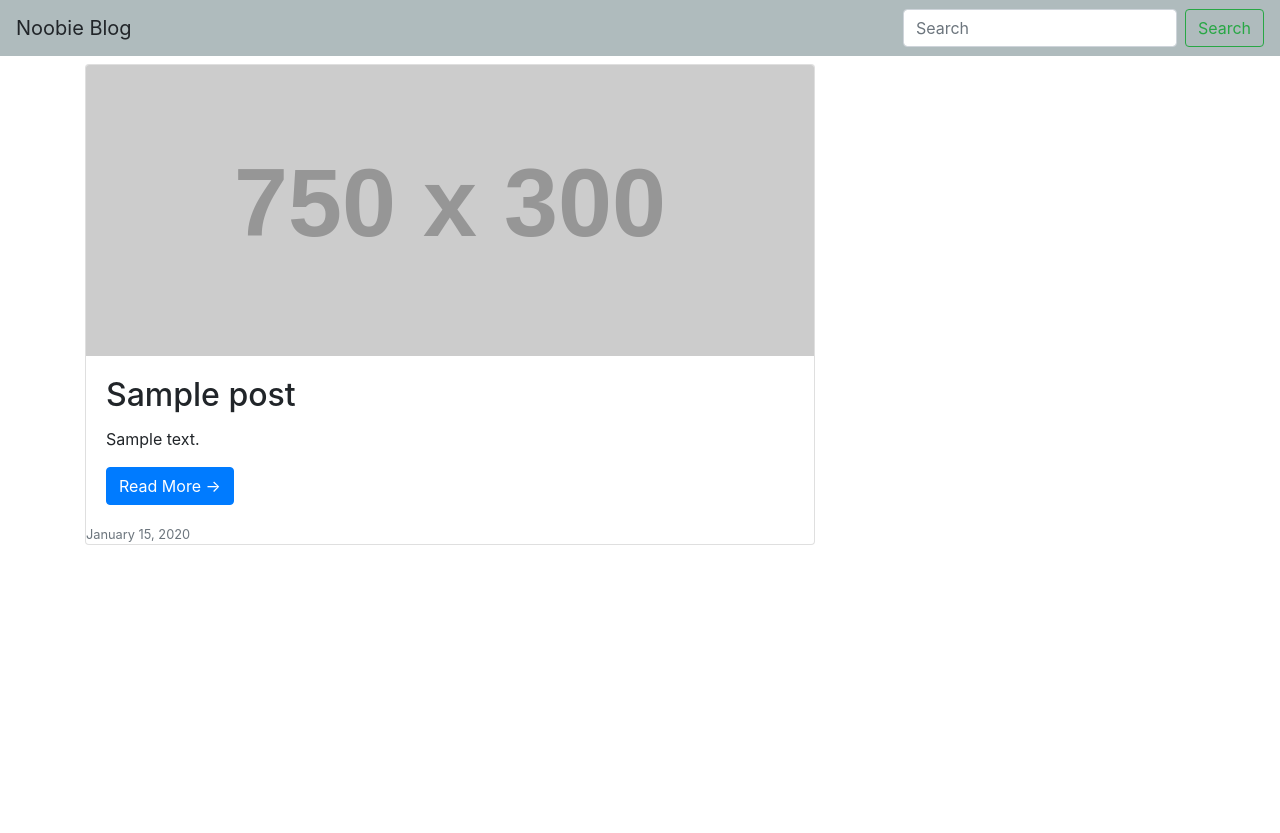
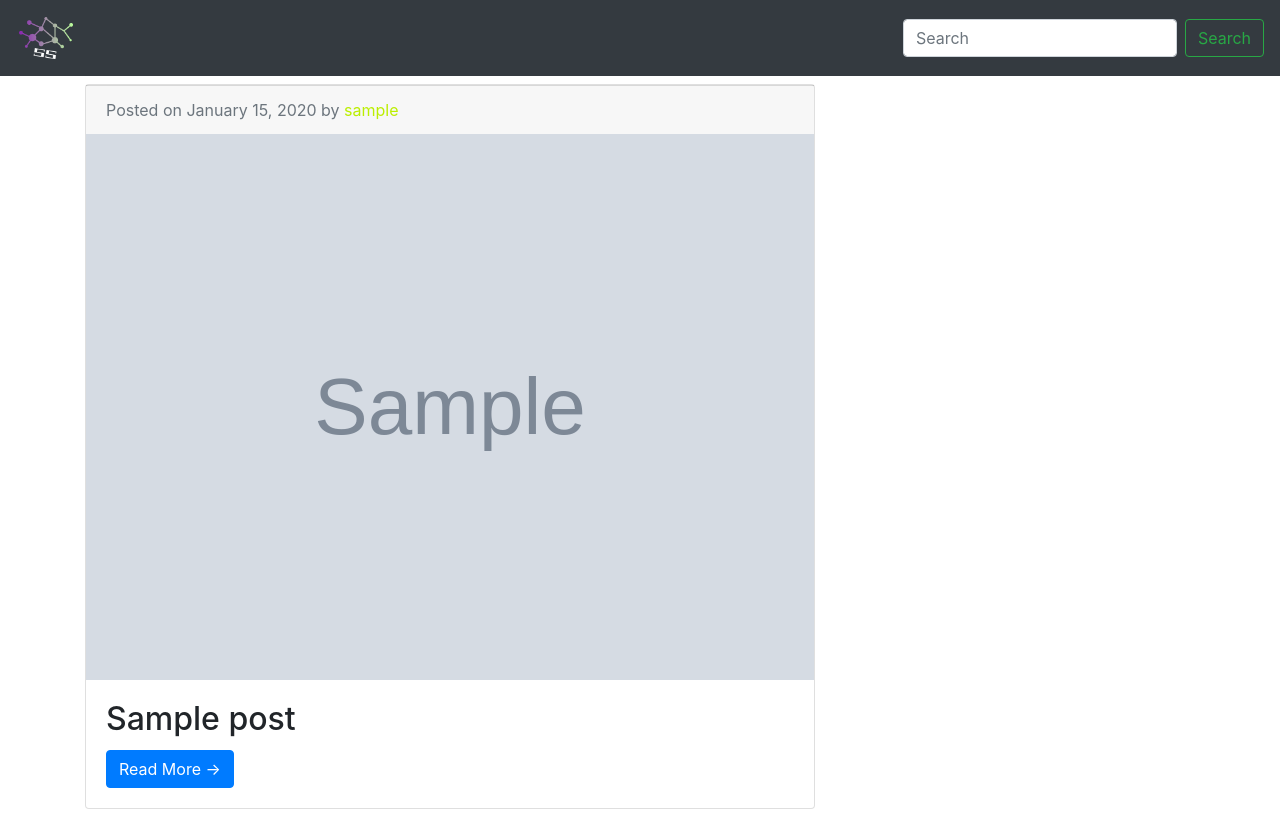
Before and after one commit to sunilRF9/Blog, a Django app: page / in a window 1280 px wide. Before the commit the page ends 545 px from the top, so only its background shows below. Run offline with Django 3.2, Linux system fonts and the light colour scheme; tables that the repository leaves empty hold one stand-in row (values such as "Sample post"); grey boxes marked "Sample" are stand-in pictures; grey boxes labelled with a size stand in for pictures from a placeholder-image service; some libraries are stand-ins or nearby versions.

Commit message:
index page and image rendering completed

```diff
--- a/blog/urls.py
+++ b/blog/urls.py
@@ -1,7 +1,10 @@
 from django.contrib import admin
 from django.urls import path, include
+from django.conf.urls.static import static
+from django.conf import settings
 
 urlpatterns = [
     path('admin/', admin.site.urls),
     path('', include('posts.urls')),
 ]
+urlpatterns += static(settings.MEDIA_URL, document_root=settings.MEDIA_ROOT)
--- a/posts/models.py
+++ b/posts/models.py
@@ -10,6 +10,7 @@ class Post(models.Model):
     title = models.CharField(max_length=50)
     content = models.TextField()
     date_posted = models.DateTimeField(default=timezone.now)
+    image = models.ImageField(null=True, blank=True)
     TAGS = [
     ('FB', 'Football'),
     ('RD', 'Rides'),
@@ -22,3 +23,11 @@ class Post(models.Model):
 
     def __str__(self):
         return f'{self.title} written by {self.author.username}'
+
+    @property
+    def imageURL(self):
+        try:
+            url = self.image.url
+        except:
+            url = ''
+        return url
--- a/posts/templates/posts/base.html
+++ b/posts/templates/posts/base.html
@@ -1,4 +1,5 @@
 <!doctype html>
+{% load static %}
 <html lang="en">
   <head>
     <!-- Required meta tags -->
@@ -8,8 +9,10 @@
     <!-- Bootstrap CSS -->
     <link rel="stylesheet" href="https://maxcdn.bootstrapcdn.com/bootstrap/4.0.0/css/bootstrap.min.css" integrity="sha384-Gn5384xqQ1aoWXA+058RXPxPg6fy4IWvTNh0E263XmFcJlSAwiGgFAW/dAiS6JXm" crossorigin="anonymous">
 
-	<nav class="navbar navbar-light" style="background-color: #afbbbd;">
-	  <a class="navbar-brand">Noobie Blog</a>
+	<link rel="stylesheet" type="text/css" href="{% static 'css/main.css' %}">
+	<nav class="navbar navbar-dark bg-dark" >
+
+	  <a href="{% url 'home' %}"><img src="{% static 'images/logo.png' %}" style="width:60px;"></a>
 	  <form class="form-inline">
 	    <input class="form-control mr-sm-2" type="search" placeholder="Search" aria-label="Search">
 	    <button class="btn btn-outline-success my-2 my-sm-0" type="submit">Search</button>
--- a/posts/templates/posts/posts.html
+++ b/posts/templates/posts/posts.html
@@ -1,4 +1,5 @@
 {% extends 'posts/base.html' %}
+{% load static %}
 {% block content %}
   <!-- Page Content -->
   {% for p in post %}
@@ -12,14 +13,14 @@
 
         <!-- Blog Post -->
         <div class="card mb-4">
-          <img class="card-img-top" src="http://placehold.it/750x300" alt="Card image cap">
+<div class="card-footer text-muted">Posted on {{ p.date_posted | date:"F d, Y" }} by<span style="color: #be0;"> {{ p.author }}</span></div>
+		<img class="thumbnail" src="{{MEDIA_URL}} {{ p.imageURL }}">
           <div class="card-body">
 		  <h2 class="card-title">{{p.title}}</h2>
-		  <p class="card-text">{{p.content}}</p>
-		  <a href="{% url 'post' p.id%}" class="btn btn-primary">Read More &rarr;</a>
+		  <!-- <p class="card-text">{{p.content}}</p> -->
+		  <a href="{% url 'post' p.id %}" class="btn btn-primary">Read More &rarr;</a>
           </div>
 	  <!--<div class="card-footer text-muted"> -->
-	  <small class="text-muted">{{ p.date_posted |date:"F d, Y" }}</small>
           </div>
         </div>
 	{% endfor %}
--- a/posts/views.py
+++ b/posts/views.py
@@ -18,5 +18,8 @@ def index(request):
     return render(request, 'posts/posts.html', context)
 
 def content(request, pid):
-    post = Post.objects.all()
-    return render(request, 'posts/content.html')
+    post = Post.objects.filter(id=pid)
+    #print(post[0].content)
+    post = post[0].content
+    context = {'post': post}
+    return render(request, 'posts/content.html', context)
--- /dev/null
+++ b/static/css/main.css
@@ -0,0 +1,5 @@
+img {
+  display: block;
+  max-width: 100%;
+  height: auto;
+}
```
Also changed, not shown: blog/settings.py (+7 -1 lines), posts/templates/posts/content.html (+12 -5 lines), posts/migrations/0006_post_image.py (added), static/images/fabinho-alisson-firmino.jpg (added), static/images/fabinho-alisson-firmino_OcSxWzk.jpg (added), static/images/logo.png (added), static/images/ride.jpg (added), static/images/ride_p3bGFWI.jpg (added), 1 other file.
